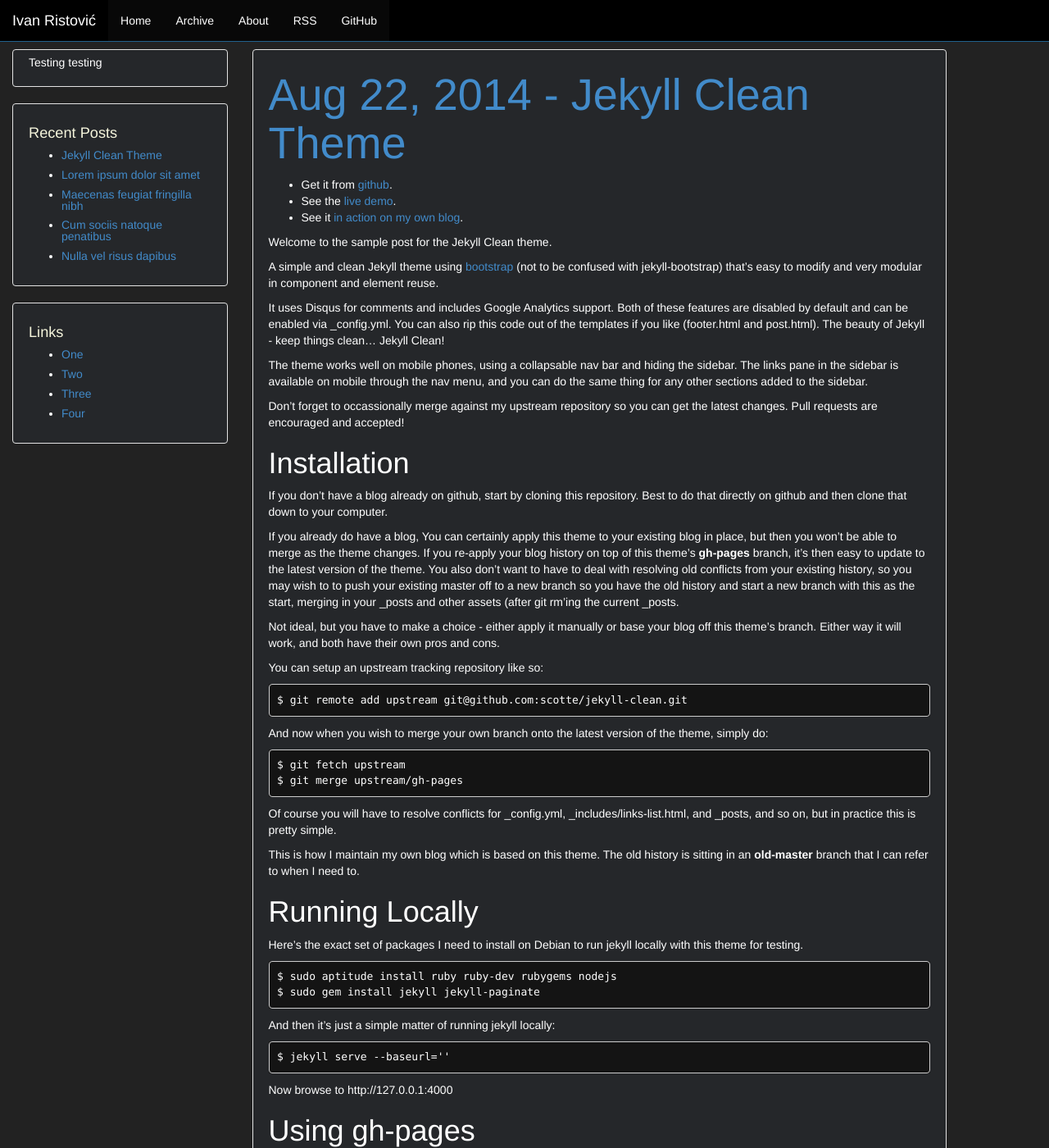
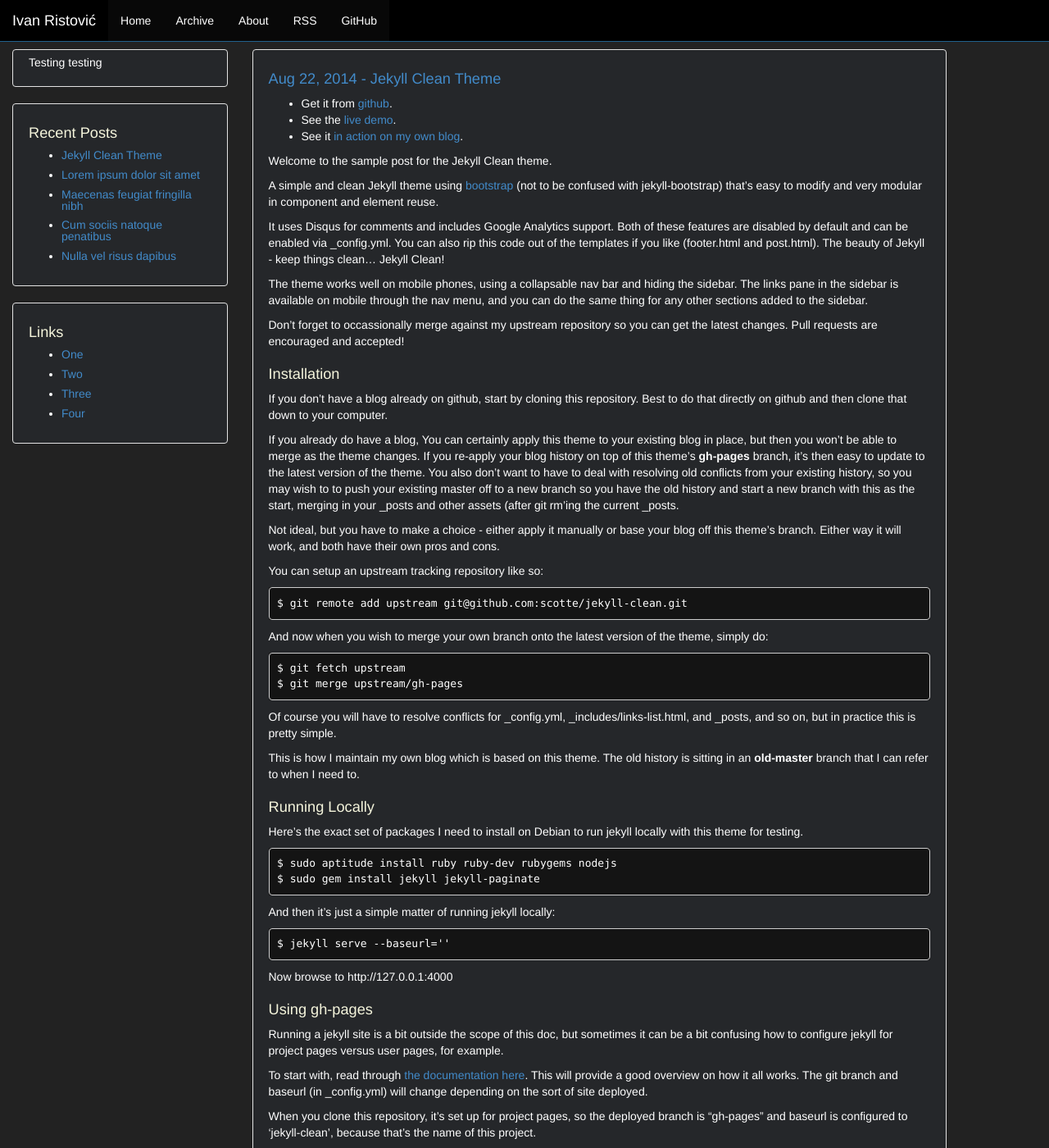
Before and after one commit to ivan-ristovic/ivan-ristovic.github.io, a Jekyll site: the page built from index.html, in a window 1280 px wide and 1400 px high. Shown: the whole window at 82% size. Built offline with Jekyll 4.4.1, drawn with Linux system fonts in a browser that asks for light colours; the list of posts is cut into pages by our own code.

Commit message:
Style changes

```diff
--- a/css/theme.css
+++ b/css/theme.css
@@ -14,6 +14,10 @@
 
 .container-left {
     margin: 0;
+}
+
+.content h1 {
+    font-size: 1.5em;
 }
 
 .copyright {
@@ -67,6 +71,7 @@
     padding-top: 5px;
 }
 
-.well h1 :not(.sidebar) {
-    font-size: 1.5em;
+.well h1 {
+    color: beige;
+    font-size: 1.3em;
 }
```
